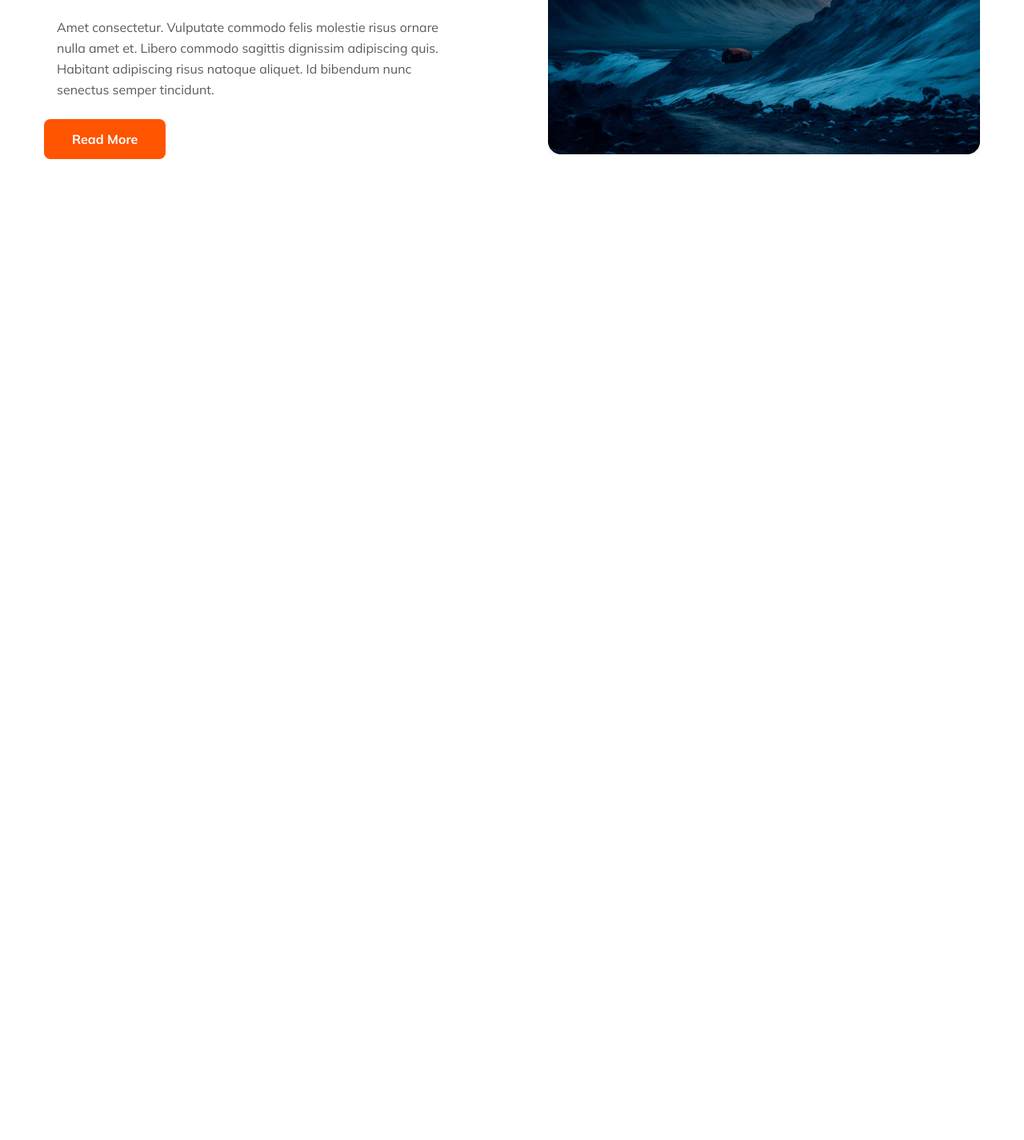
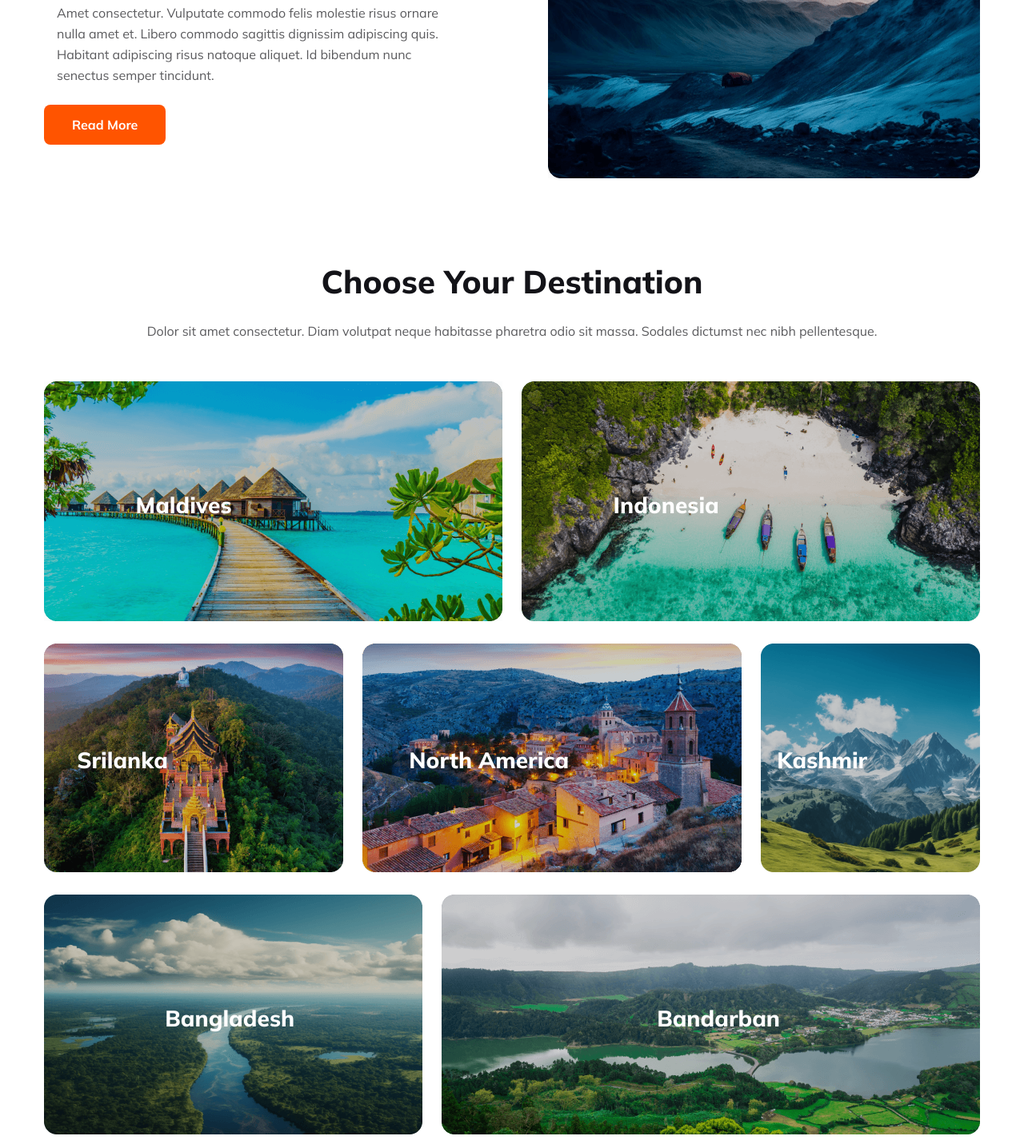
Before and after one commit to Arafat01007/travel-hero, a plain HTML site: page index.html in a window 1280 px wide. Shown: the part 1055-2481 px from the top of the page at 80% size. Before the commit the page ends 1354 px from the top, so only its background shows below. Drawn offline with Linux system fonts and the light colour scheme.

Commit message:
finished destination section

```diff
--- a/index.html
+++ b/index.html
@@ -13,6 +13,7 @@
 </head>
 
 <body>
+    <!-- header -->
     <header>
         <section class="nav-ban">
             <nav>
@@ -48,26 +49,63 @@
         </section>
     </header>
     <main>
+        <!-- popular tour section -->
         <section class="popular-tour-section">
             <div class="popular-tour">
                 <div class="popular-tour-content">
-                    <h2>Our Popular Tours</h2>
-                    <p>Dolor sit amet consectetur. Diam volutpat neque habitasse pharetra odio sit massa. Sodales
+                    <h2 class="title-primary">Our Popular Tours</h2>
+                    <p class="text-primary">Dolor sit amet consectetur. Diam volutpat neque habitasse pharetra odio sit
+                        massa. Sodales
                         dictumst
                         nec nibh pellentesque.</p>
-                    <ul>
+                    <ul class="text-primary">
                         <li>Tempus euismod lacus mauris dignissim quis in ultrices. Magna nullam odio neque diam. Sociis
                             erat at .</li>
                         <li>Adipiscing ornare pellentesque mauris volutpat tortor vitae platea porta lacus. Lectus
                             suspendisse nullam.</li>
                         <li> Accumsan eget et turpis praesent lorem egestas enim elit bibendum. Risus at in.</li>
                     </ul>
-                    <p>Amet consectetur. Vulputate commodo felis molestie risus
+                    <p class="text-primary">Amet consectetur. Vulputate commodo felis molestie risus
                         ornare nulla amet et. Libero commodo sagittis dignissim adipiscing quis. Habitant adipiscing
                         risus natoque aliquet. Id bibendum nunc senectus semper tincidunt. </p>
                     <button class="btn-primary">Read More</button>
                 </div>
                 <div class="popular-tour-img"><img src="Images/Rectangle 4.png" alt=""></div>
+            </div>
+        </section>
+        <section class="destination-section">
+            <h2 class="title-primary">Choose Your Destination</h2>
+            <p class="text-primary">Dolor sit amet consectetur. Diam volutpat neque habitasse pharetra odio sit massa.
+                Sodales dictumst nec nibh pellentesque.</p>
+            <div class="destination-img">
+                <div class="img-1">
+                    <img src="Images/Rectangle 5.png" alt="">
+                    <h3 class="destin destinal">Maldives</h3>
+                </div>
+                <div class="img-2">
+                    <img src="Images/Rectangle 8.png" alt="">
+                    <h3 class="destin destinal">Indonesia</h3>
+                </div>
+                <div class="img-3">
+                    <img src="Images/Rectangle 6.png" alt="">
+                    <h3 class="destin-sri destinal">Srilanka</h3>
+                </div>
+                <div class="img-4">
+                    <img src="Images/Rectangle 7.png" alt="">
+                    <h3 class="destin-north destinal">North America</h3>
+                </div>
+                <div class="img-5">
+                    <img src="Images/Rectangle 9.png" alt="">
+                    <h3 class="destin-kash destinal">Kashmir</h3>
+                </div>
+                <div class="img-6">
+                    <img src="Images/Rectangle 11.png" alt="">
+                    <h3 class="destin-bangla destinal">Bangladesh</h3>
+                </div>
+                <div class="img-7">
+                    <img src="Images/Rectangle 10.png" alt="">
+                    <h3 class="destin-bandar destinal">Bandarban</h3>
+                </div>
             </div>
         </section>
     </main>
--- a/styles/styles.css
+++ b/styles/styles.css
@@ -22,6 +22,20 @@
     border: none;
     cursor: pointer;
     padding: 15px 35px;
+}
+
+.title-primary {
+    color: #131318;
+    font-size: 2.5rem;
+    font-weight: 800;
+}
+
+.text-primary {
+    color: #5A5A5D;
+    font-size: 1rem;
+    font-weight: 400;
+    line-height: 26px;
+    margin: 24px 16px;
 }
 
 /* header */
@@ -85,6 +99,7 @@
     display: flex;
     justify-content: center;
     align-items: center;
+    margin-top: 30px;
 }
 
 .banner-content h1 {
@@ -118,6 +133,7 @@
     color: rgba(19, 19, 24, 0.50);
     font-size: 1rem;
     font-weight: 400;
+    border: none;
 }
 
 .ban-input-box button {
@@ -134,21 +150,104 @@
     max-width: 530px;
 }
 
-.popular-tour-content>p,
 .popular-tour-content>ul>li {
-    color: #5A5A5D;
-    font-size: 1rem;
-    font-weight: 400;
-    line-height: 26px;
-    margin: 24px 16px;
     list-style-position: inside;
 }
 
-.popular-tour-content>h2 {
-    color: #131318;
-    font-size: 2.5rem;
+/* destination-section styles */
+.destination-section>h2,
+.destination-section p {
+    text-align: center;
+}
+
+.destination-section p {
+    margin-bottom: 50px;
+}
+
+.destination-section>h2 {
+    margin-bottom: 24px;
+}
+
+
+.destinal {
+    color: #FFF;
+    font-size: 28px;
     font-weight: 800;
+    position: absolute;
 }
+
+.img-1 {
+    grid-area: maldives;
+    position: relative;
+}
+
+.destin {
+    top: 45%;
+    left: 20%;
+}
+
+.img-2 {
+    position: relative;
+    grid-area: indonesia;
+}
+
+.img-3 {
+    position: relative;
+    grid-area: srilanka;
+}
+
+.destin-sri {
+    top: 44%;
+    left: 11%;
+}
+
+.img-4 {
+    position: relative;
+    grid-area: north;
+}
+
+.destin-north {
+    top: 44%;
+    left: 12.3%;
+}
+
+.img-5 {
+    position: relative;
+    grid-area: kashmir;
+}
+
+.destin-kash {
+    top: 44%;
+    left: 7.4%;
+}
+
+.img-6 {
+    position: relative;
+    grid-area: bangla;
+}
+
+.destin-bangla {
+    top: 45%;
+    left: 32%;
+}
+
+.img-7 {
+    position: relative;
+    grid-area:bandar;
+}
+.destin-bandar {
+    top: 45%;
+    left: 40%;
+}
+.destination-img {
+    gap: 24px;
+    display: flex;
+    flex-wrap: wrap;
+}
+.destination-img img {
+    width: 100%;
+}
+
 
 
 
@@ -244,6 +343,7 @@
     .popular-tour-section {
         margin-top: 30px;
     }
+
     .popular-tour-content {
         max-width: none;
     }
```
